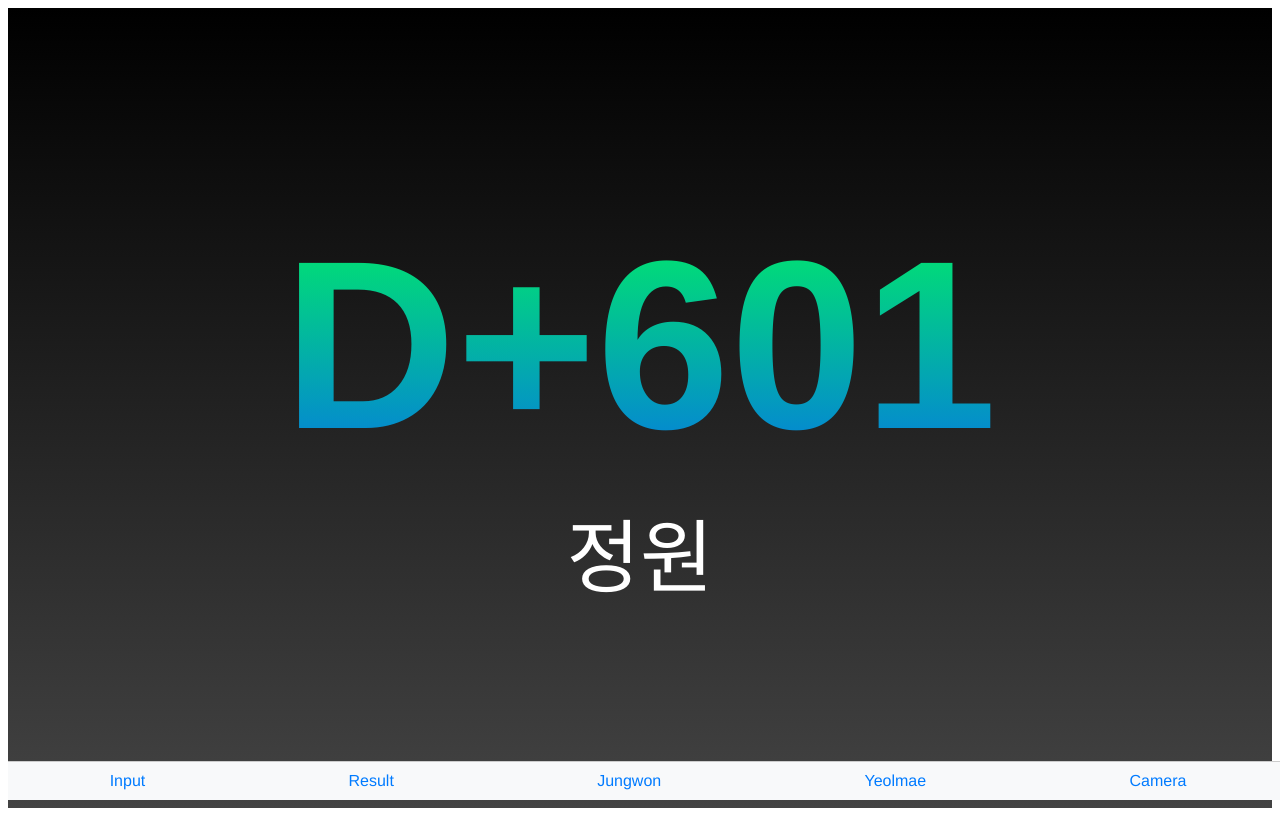
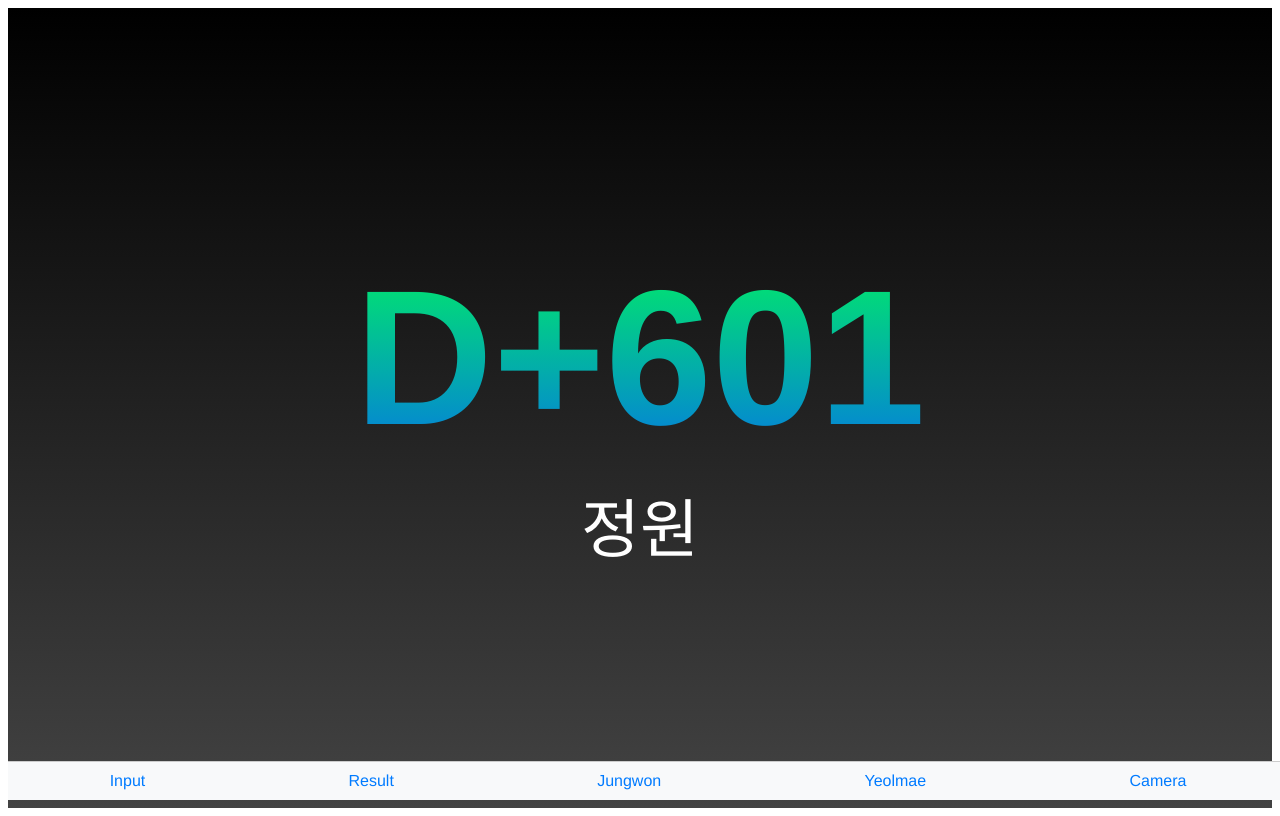
Before and after one commit to thiskorea81/DdayApp, a Vue app: page /jungwon in a window 1280 px wide. Built offline with nearby package versions, Linux system fonts and the light colour scheme.

Commit message:
css 수정

```diff
--- a/src/views/JungwonView.vue
+++ b/src/views/JungwonView.vue
@@ -47,7 +47,7 @@
   }
 
   .result-view h1 {
-    font-size: 15em;
+    font-size: 12em;
     margin: 0;
     color: #6a00ff;
     background: -webkit-linear-gradient(#00f260, #0575e6);
@@ -56,7 +56,7 @@
   }
 
   .result-view p {
-    font-size: 5em;
+    font-size: 4em;
     margin: 10px 0 0;
   }
 
--- a/src/views/YeolmaeView.vue
+++ b/src/views/YeolmaeView.vue
@@ -56,7 +56,7 @@
   }
 
   .result-view p {
-    font-size: 5em;
+    font-size: 4em;
     margin: 10px 0 0;
   }
 
```
